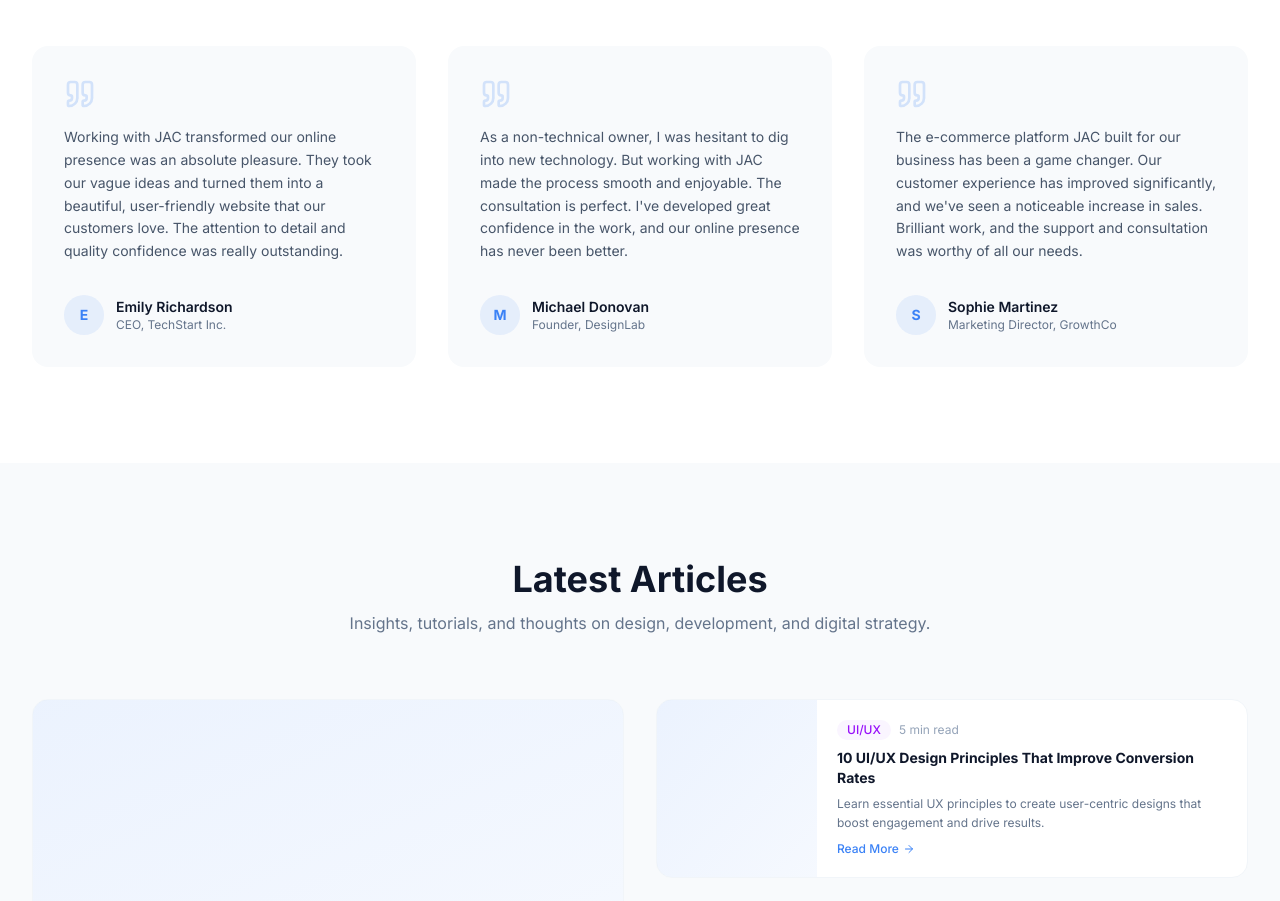
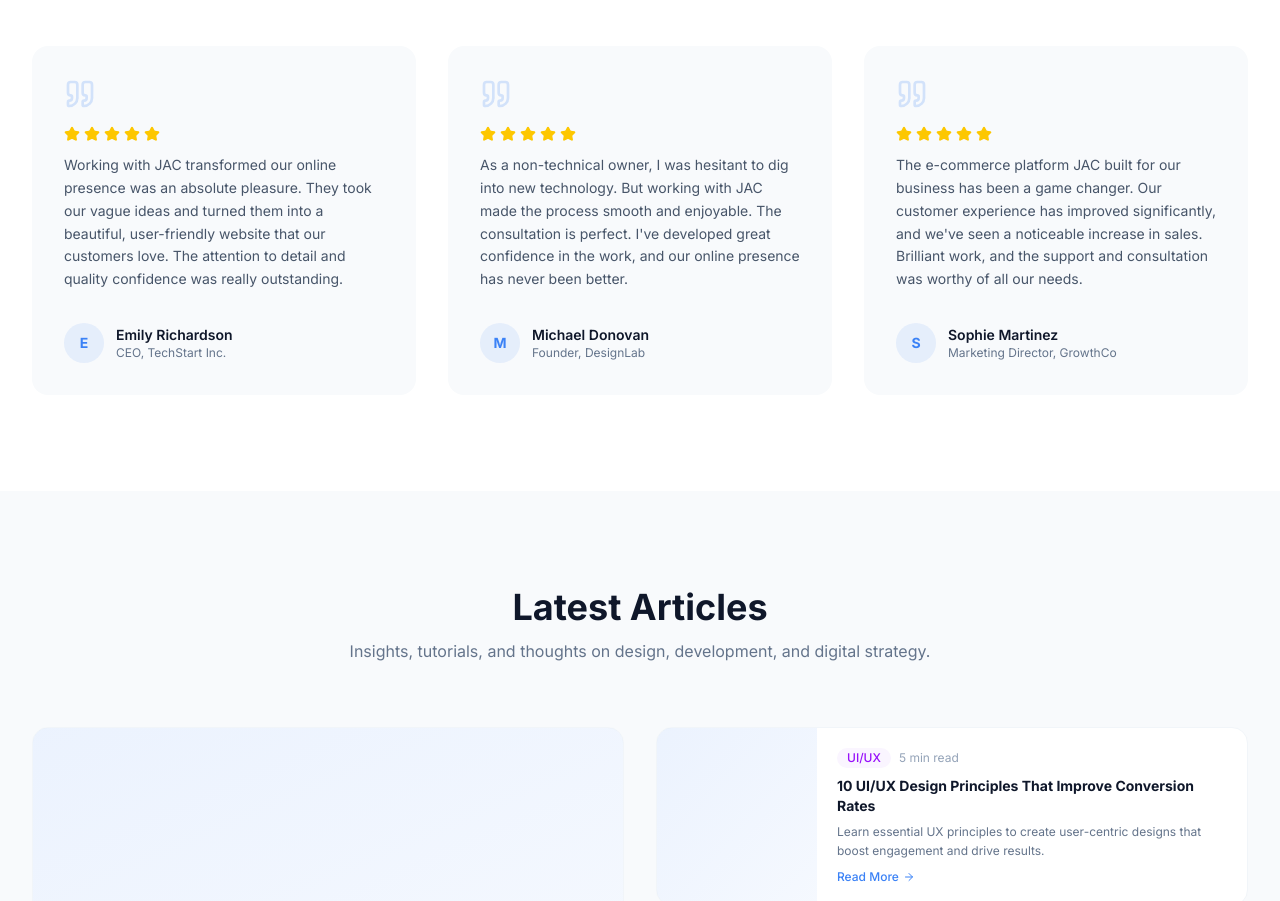
Before and after one commit to Joshua024/jac-portfolio, a Next.js app: page / in a window 1280 px wide. Shown: the part 3920-4821 px from the top of the page. Built offline with nearby package versions, Linux system fonts and the light colour scheme; no server answers; the database is empty.

Commit message:
Add star ratings to testimonial cards

```diff
--- a/src/components/Testimonials.tsx
+++ b/src/components/Testimonials.tsx
@@ -1,6 +1,6 @@
 "use client";
 
-import { Quote } from "lucide-react";
+import { Quote, Star } from "lucide-react";
 
 interface TestimonialData {
   id: string;
@@ -58,6 +58,15 @@ export default function Testimonials({ testimonials: propTestimonials }: { testi
               className="bg-gray-50 rounded-2xl p-8 flex flex-col"
             >
               <Quote size={32} className="text-primary/20 mb-4" />
+              <div className="flex gap-1 mb-3">
+                {Array.from({ length: 5 }).map((_, i) => (
+                  <Star
+                    key={i}
+                    size={16}
+                    className={i < (testimonial.rating ?? 5) ? "text-yellow-400 fill-yellow-400" : "text-gray-300"}
+                  />
+                ))}
+              </div>
               <p className="text-gray-600 text-sm leading-relaxed flex-1 mb-8">
                 {testimonial.content}
               </p>
```
